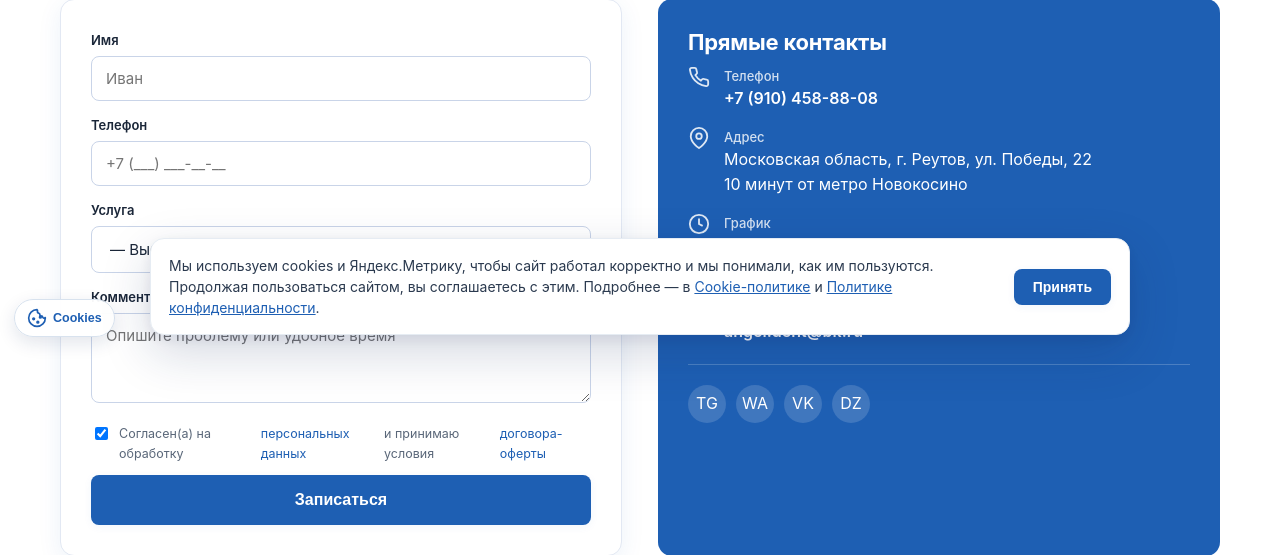
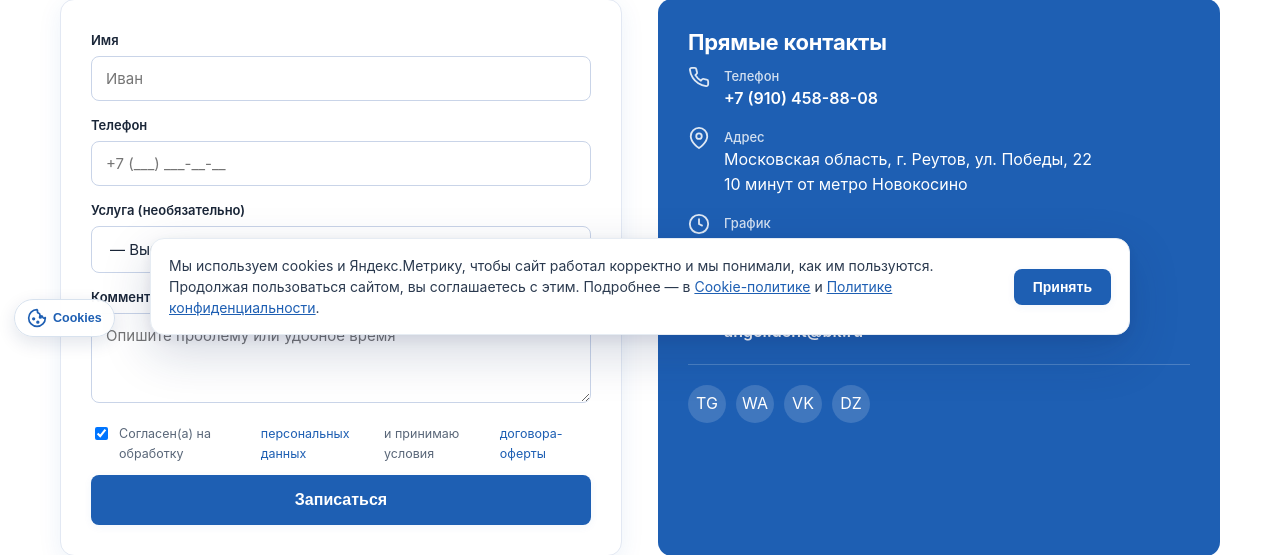
Before and after one commit to adriaaante/Angel-Dent-site, a PHP site: page /contacts.html in a window 1280 px wide. Shown: the part 449-1004 px from the top of the page. Run offline with PHP 8.4, Linux system fonts and the light colour scheme.

Commit message:
UX-фиксы: минус перед ценой, необязательные поля, мобильный тогл
- Слайд «Чистка в подарок»: убран минус перед ценой 5 000 ₽,
  он остался только там, где логично — перед процентами (−10%, −5%)
- Формы (главная и контакты): подписи «Услуга» и «Комментарий»
  явно помечены «(необязательно)», чтобы пользователь не тратил
  лишние клики на необязательные поля
- Мобильный тогл «Cookies» поднят над липкой нижней панелью
  (bottom 10px → 82px), чтобы они не наезжали друг на друга

https://claude.ai/code/session_01NLApFFFuCmMMNM6MsNWnp7

```diff
--- a/assets/css/styles.css
+++ b/assets/css/styles.css
@@ -747,7 +747,7 @@ p { margin: 0 0 1em; }
   }
   .cookie-toggle {
     left: 10px;
-    bottom: 10px;
+    bottom: 82px;
     padding: 7px 10px;
     font-size: 12px;
   }
--- a/contacts.html
+++ b/contacts.html
@@ -84,10 +84,10 @@
     <div class="form__success" data-form-success>Спасибо! Мы перезвоним за 15 минут.</div>
     <div class="form__row"><label class="form__label">Имя</label><input class="form__input" name="name" type="text" required placeholder="Иван"></div>
     <div class="form__row"><label class="form__label">Телефон</label><input class="form__input" name="phone" type="tel" required placeholder="+7 (___) ___-__-__"></div>
-    <div class="form__row"><label class="form__label">Услуга</label>
+    <div class="form__row"><label class="form__label">Услуга (необязательно)</label>
       <select class="form__select" name="service"><option value="">— Выберите —</option><option>Консультация и план (1 200 ₽)</option><option>Имплантация</option><option>Брекеты / элайнеры</option><option>Лечение кариеса</option><option>Удаление</option><option>Детская стоматология</option><option>Протезирование</option><option>Виниры</option><option>Профессиональная гигиена</option><option>Другое</option></select>
     </div>
-    <div class="form__row"><label class="form__label">Комментарий</label><textarea class="form__textarea" name="message" placeholder="Опишите проблему или удобное время"></textarea></div>
+    <div class="form__row"><label class="form__label">Комментарий (необязательно)</label><textarea class="form__textarea" name="message" placeholder="Опишите проблему или удобное время"></textarea></div>
     <label class="form__check"><input type="checkbox" required checked> Согласен(а) на обработку <a href="privacy.html" target="_blank">персональных данных</a> и принимаю условия <a href="oferta.html" target="_blank">договора-оферты</a></label>
     <button class="btn btn--primary btn--block btn--lg" type="submit">Записаться</button>
   </form>
--- a/index.html
+++ b/index.html
@@ -230,7 +230,7 @@
             <span class="hero__offer-tag">Подарок</span>
             <h2 class="hero__offer-title">Профессиональная гигиена в подарок</h2>
             <div class="hero__offer-price">
-              <span class="hero__offer-price-new">−&nbsp;5 000&nbsp;₽</span>
+              <span class="hero__offer-price-new">5 000&nbsp;₽</span>
               <span class="hero__offer-price-note">экономия</span>
             </div>
             <ul class="hero__offer-list">
@@ -659,7 +659,7 @@
           <input class="form__input" id="lead-phone" name="phone" type="tel" required placeholder="+7 (___) ___-__-__" autocomplete="tel">
         </div>
         <div class="form__row">
-          <label class="form__label" for="lead-service">Услуга</label>
+          <label class="form__label" for="lead-service">Услуга (необязательно)</label>
           <select class="form__select" id="lead-service" name="service">
             <option value="">— Выберите —</option>
             <option>Консультация и план лечения (1 200 ₽)</option>
```
